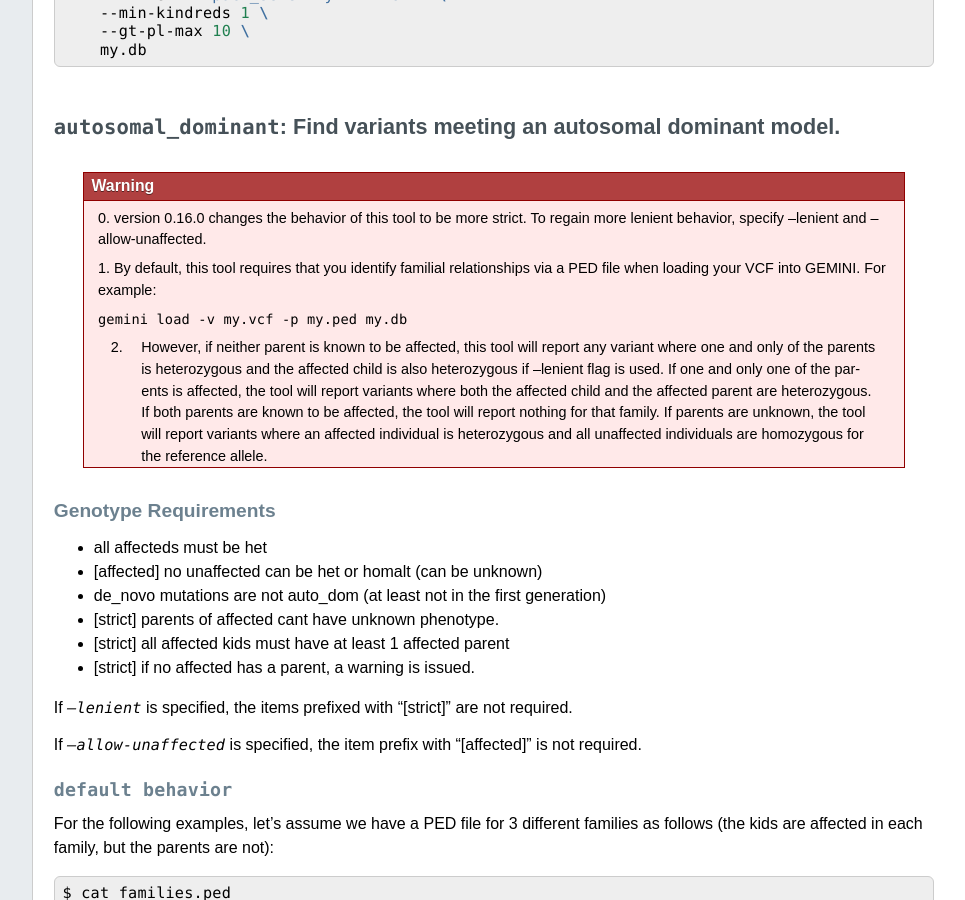
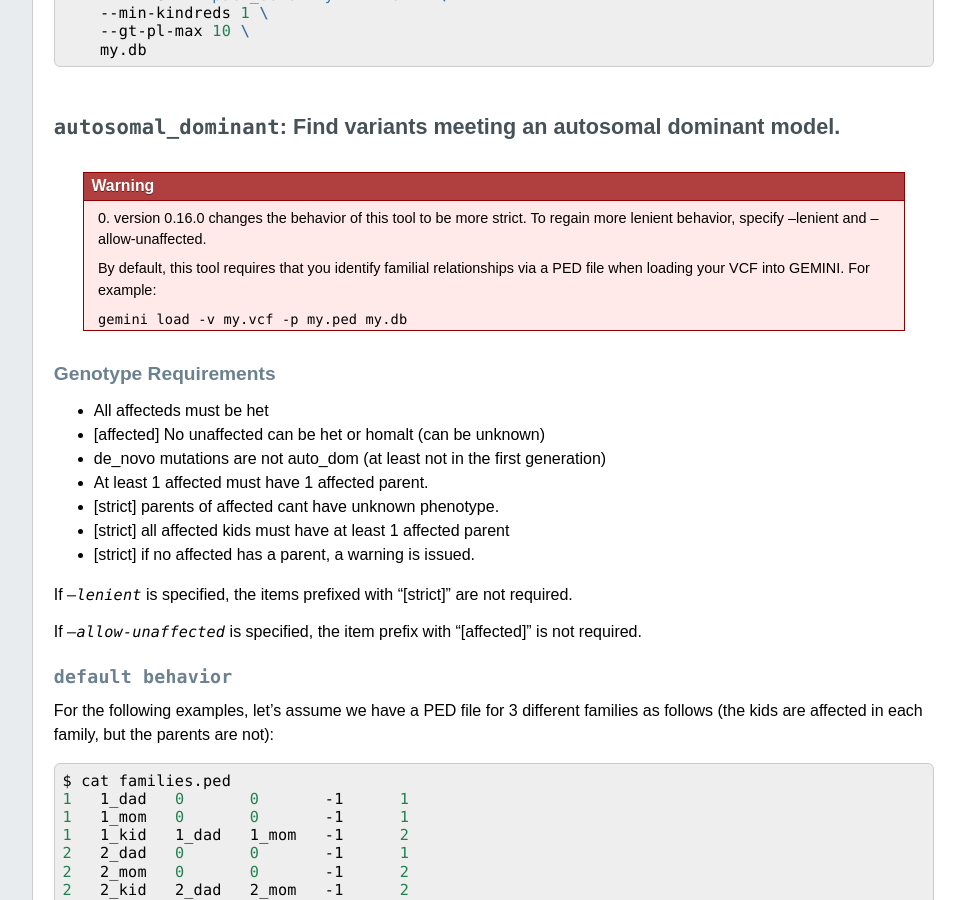
Before and after one commit to arq5x/gemini, a Sphinx documentation site: the page built from docs/content/tools.rst, in a window 1280 px wide and 900 px high, scrolled down 8412 px. Shown: the whole window, without its empty margins (224-1189 px from the left). Built offline with Sphinx 7.4.7, drawn with Linux system fonts in a browser that asks for light colours; formulas are drawn with MathJax 3; comment, search, counter and statistics services are not loaded; the version number is read from the project's files by our own code.

Commit message:
update docs for autosomal dominant

```diff
--- a/docs/content/tools.rst
+++ b/docs/content/tools.rst
@@ -540,28 +540,19 @@ To limit to confidently called genotypes:
     0. version 0.16.0 changes the behavior of this tool to be more strict.
     To regain more lenient behavior, specify --lenient and --allow-unaffected.
 
-    1. By default, this tool requires that you identify familial relationships
+    By default, this tool requires that you identify familial relationships
     via a PED file when loading your VCF into GEMINI.  For example:
 
     ``gemini load -v my.vcf -p my.ped my.db``
 
-    2. However, if neither parent is known to be affected, this tool will report any
-       variant where one and only of the parents is heterozygous and the affected
-       child is also heterozygous if --lenient flag is used.  If one and only one
-       of the parents is affected,
-       the tool will report variants where both the affected child and the affected
-       parent are heterozygous.  If both parents are known to be affected, the
-       tool will report nothing for that family.  If parents are unknown, the tool
-       will report variants where an affected individual is heterozygous and
-       all unaffected individuals are homozygous for the reference allele.
-
 ---------------------
 Genotype Requirements
 ---------------------
 
-- all affecteds must be het
-- [affected] no unaffected can be het or homalt (can be unknown)
+- All affecteds must be het
+- [affected] No unaffected can be het or homalt (can be unknown)
 - de_novo mutations are not auto_dom (at least not in the first generation)
+- At least 1 affected must have 1 affected parent.
 - [strict] parents of affected cant have unknown phenotype.
 - [strict] all affected kids must have at least 1 affected parent
 - [strict] if no affected has a parent, a warning is issued.
```
